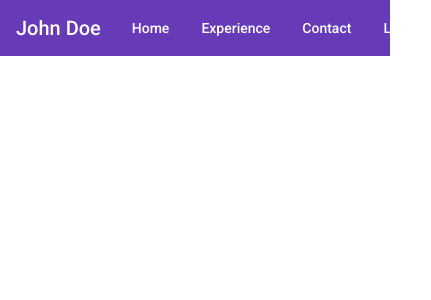
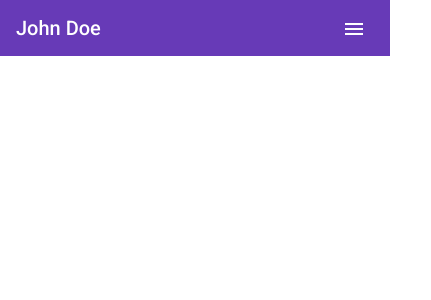
Before and after one commit to gurneetbhatia/dsc-series-personal-site-v1, an Angular app: page / in a window 390 px wide. Shown: the top 300 px of the page, 431 px wide, since content can reach past the window. Built offline with nearby package versions, Linux system fonts and the light colour scheme.

Commit message:
refactor: made the navbar mobile friendly

```diff
--- a/src/app/app.module.ts
+++ b/src/app/app.module.ts
@@ -2,6 +2,8 @@ import { BrowserModule } from '@angular/platform-browser';
 import { NgModule } from '@angular/core';
 import { MatToolbarModule } from '@angular/material/toolbar';
 import { MatButtonModule } from '@angular/material/button';
+import { MatMenuModule } from '@angular/material/menu';
+import { MatIconModule } from '@angular/material/icon';
 
 import { AppRoutingModule } from './app-routing.module';
 import { AppComponent } from './app.component';
@@ -18,7 +20,9 @@ import { NavbarComponent } from './common/navbar/navbar.component';
     AppRoutingModule,
     BrowserAnimationsModule,
     MatToolbarModule,
-    MatButtonModule
+    MatButtonModule,
+    MatMenuModule,
+    MatIconModule
   ],
   providers: [],
   bootstrap: [AppComponent]
--- a/src/app/common/navbar/navbar.component.html
+++ b/src/app/common/navbar/navbar.component.html
@@ -1,4 +1,6 @@
-<mat-toolbar color="primary">
+<div class="navbar" (window:resize)="windowResize()">
+
+    <mat-toolbar *ngIf="!isMobile" color="primary">
         <span>John Doe</span>
         <div class="nav-links">
             <a mat-button>Home</a>
@@ -8,3 +10,19 @@
         <span class="distant-spacer"></span>
         <a mat-button>Login</a>
     </mat-toolbar>
+
+    <mat-toolbar *ngIf="isMobile" color="primary">
+        <span>John Doe</span>
+        <span class="distant-spacer"></span>
+        <button mat-icon-button [matMenuTriggerFor]="menu" aria-label="icon-button with menu icon">
+            <mat-icon>menu</mat-icon>
+        </button>
+        <mat-menu #menu="matMenu" yPosition="below">
+            <a mat-menu-item>Home</a>
+            <a mat-menu-item>Experience</a>
+            <a mat-menu-item>Contact</a>
+            <a mat-menu-item>Login</a>
+        </mat-menu>
+    </mat-toolbar>
+
+</div>
--- a/src/app/common/navbar/navbar.component.ts
+++ b/src/app/common/navbar/navbar.component.ts
@@ -1,4 +1,5 @@
 import { Component, OnInit } from '@angular/core';
+import { DeviceService } from 'src/app/services/device.service';
 
 @Component({
   selector: 'app-navbar',
@@ -7,9 +8,16 @@ import { Component, OnInit } from '@angular/core';
 })
 export class NavbarComponent implements OnInit {
 
-  constructor() { }
+  isMobile: boolean;
+
+  constructor(private deviceService: DeviceService) { }
 
   ngOnInit(): void {
+    this.windowResize();
+  }
+
+  windowResize(): void {
+    this.isMobile = this.deviceService.isMobile();
   }
 
 }
--- a/src/app/services/device.service.ts
+++ b/src/app/services/device.service.ts
@@ -6,4 +6,8 @@ import { Injectable } from '@angular/core';
 export class DeviceService {
 
   constructor() { }
+
+  isMobile(): boolean {
+    return window.innerWidth <= 750;
+  }
 }
```
Also changed, not shown: 1 other file (tests, documents, lock files or other folders). Lines whose indentation alone changed are shown as unchanged.
